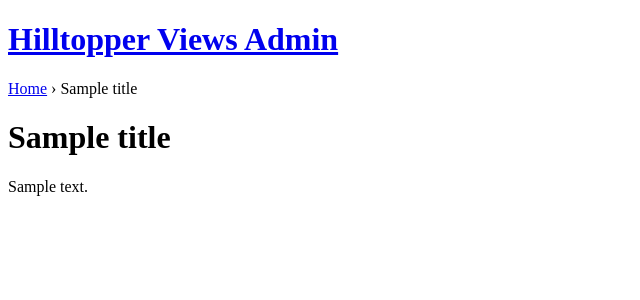
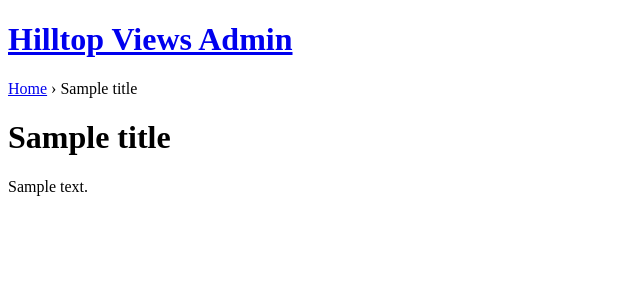
Before and after one commit to tlagrim/newspaper, a Django app: template templates/admin/base_site.html in a window 1280 px wide. Shown: the top 300 px of the page, without its empty margins (0-640 px from the left). Run offline with Django 3.2, Linux system fonts and the light colour scheme; the template is opened without the code that fills it: most values are stand-ins (such as "Sample title", 1, 10 or a date in 2020); style sheets or scripts are compiled from the project's sources.

Commit message:
update title

```diff
--- a/templates/admin/base_site.html
+++ b/templates/admin/base_site.html
@@ -1,9 +1,9 @@
 {% extends "admin/base.html" %}
 
-{% block title %}{{ title }} | {{ site_title|default:_('Hilltopper Views') }}{% endblock %}
+{% block title %}{{ title }} | {{ site_title|default:_('Hilltop Views') }}{% endblock %}
 
 {% block branding %}
-    <h1 id="site-name"><a href="{% url 'admin:index' %}">Hilltopper Views Admin</a></h1>
+    <h1 id="site-name"><a href="{% url 'admin:index' %}">Hilltop Views Admin</a></h1>
 {% endblock %}
 
 {% block nav-global %}{% endblock %}
```
Also changed, not shown: 12 other files.
